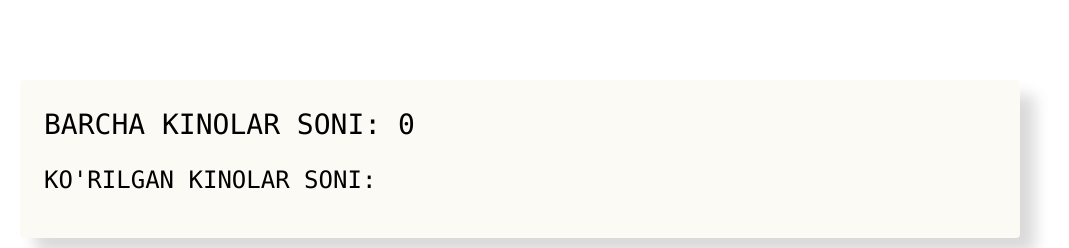
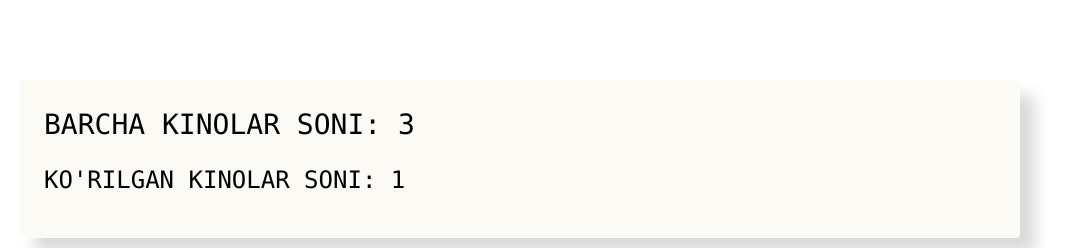
Before and after one commit to HojiakbarSultonov/VueJS, a Vue app: page / in a window 1280 px wide. Shown: the top 248 px of the page, without its empty margins (120-1189 px from the left). Built offline with nearby package versions, Linux system fonts and the light colour scheme.

Commit message:
exstension Vue

```diff
--- a/src/components/App/App.vue
+++ b/src/components/App/App.vue
@@ -1,12 +1,13 @@
 <template>
 <div class="app font-monospace">
    <div class="content">
-       <AppInfo/>
+       <AppInfo :AllMoviesCount="movies.length" :favouriteMoviesCount = 'movies.filter(c=>c.favourite).length
+'/>
        <div class="search-panel">
         <SearchPanel/>
            <AppFilter/>
        </div>
-       <MovieList/>
+       <MovieList :movies="movies"/>
        <MovieAddForm/>
    </div>
 </div>
@@ -28,6 +29,28 @@
         AppFilter,
         SearchPanel,
         AppInfo
+    },
+    data(){
+        return{
+            movies:[
+                {
+                    name:'Jurassic Park',
+                    viewers:811,
+                    favourite:false,
+                    like:true
+                },    {
+                    name:'Jurassic Park 2',
+                    viewers:900,
+                    favourite:false,
+                    like:false
+                },    {
+                    name:'Jurassic Park 3',
+                    viewers:1011,
+                    favourite:true,
+                    like:false
+                },
+            ]
+        }
     }
 }
 
--- a/src/components/appInfo/AppInfo.vue
+++ b/src/components/appInfo/AppInfo.vue
@@ -1,13 +1,24 @@
 <template>
 <div class="appInfo">
-    <p class="fs-3 text-uppercase">Barcha kinolar soni: 0</p>
-    <p class="fs-4 text-uppercase">Ko'rilgan kinolar soni: </p>
+    <p class="fs-3 text-uppercase">Barcha kinolar soni: {{AllMoviesCount}}</p>
+    <p class="fs-4 text-uppercase">Ko'rilgan kinolar soni: {{favouriteMoviesCount}}</p>
 </div>
 </template>
 
 <script>
 export default {
-    name: "AppInfo"
+    props:{
+        AllMoviesCount:
+            {
+                type:Number,
+                required:true
+            },
+        favouriteMoviesCount:
+            {
+                type:Number,
+                required:true
+            },
+    }
 }
 </script>
 
--- a/src/components/movieList/MovieList.vue
+++ b/src/components/movieList/MovieList.vue
@@ -10,28 +10,12 @@
 export default {
     name: "MovieList",
       components: {MovieListItem},
-    data(){
-        return{
-            movies:[
-                {
-                   name:'Jurassic Park',
-                   viewers:811,
-                    favourite:false,
-                    like:true
-                },    {
-                   name:'Jurassic Park 2',
-                   viewers:900,
-                    favourite:false,
-                    like:false
-                },    {
-                   name:'Jurassic Park 3',
-                   viewers:1011,
-                    favourite:true,
-                    like:false
-                },
-            ]
+props:{
+        movies:{
+            type:Array,
+            required:true
         }
-    }
+}
 }
 </script>
 
--- a/src/components/movieListItem/MovieListItem.vue
+++ b/src/components/movieListItem/MovieListItem.vue
@@ -1,7 +1,8 @@
 <template>
-    <li class="list-group-item d-flex justify-content-between" :class="[{like:movie.like}, {favourite:movie.favourite}]" >
-    <span class="list-group-item-label">{{movie.name}}</span>
-    <input type="number" class="list-group-item-input" :value="movie.viewers">
+    <li class="list-group-item d-flex justify-content-between"
+        :class="[{ like: movie.like }, { favourite: movie.favourite }]">
+        <span class="list-group-item-label">{{ movie.name }}</span>
+        <input type="number" class="list-group-item-input" :value="movie.viewers">
         <div class="d-flex justify-content-center align-items-center">
             <button type="button" class="btn btn-cookie btn-sm">
                 <i class="fas fa-cookie"></i>
@@ -12,44 +13,46 @@
             <i class="fas fa-star"></i>
         </div>
     </li>
-
-
 </template>
 
 <script>
 export default {
-   props:{
-       movie:{
-           type:Object,
-           required:true
-       }
-   }
+    props: {
+        movie: {
+            type: Object,
+            required: true
+        }
+    }
 }
 </script>
 
 <style scoped>
-.list-group-item{
+.list-group-item {
     padding: 15px 20px;
     border: none;
     border-bottom: 1px solid #3d5a80;
 }
-.list-group-item:last-child{
+
+.list-group-item:last-child {
     border-bottom: none;
 }
-.list-group-item span{
+
+.list-group-item span {
     line-height: 35px;
     font-size: 20px;
     cursor: pointer;
     width: 550px;
 }
-.list-group-item input{
+
+.list-group-item input {
     line-height: 35px;
     font-size: 20px;
     text-align: center;
     border: 0;
     outline: none;
 }
-.list-group-item button{
+
+.list-group-item button {
     width: 35px;
     height: 35px;
     margin: 3px;
@@ -57,13 +60,16 @@
     border: none;
     cursor: pointer;
 }
+
 .list-group-item .btn-cookie {
     color: #e09f3e;
 }
+
 .list-group-item .btn-trash {
     color: #e5383b;
 }
-.list-group-item .fa-star{
+
+.list-group-item .fa-star {
     width: 35px;
     height: 35px;
     text-align: center;
@@ -73,15 +79,17 @@
     transform: translate(30px);
     opacity: 0;
 }
-.list-group-item.like .fa-star{
+
+.list-group-item.like .fa-star {
     opacity: 1;
     transform: translateX(0);
 }
-.list-group-item.favourite .list-group-item-label{
-    color:#e09f3e;
-}
-.list-group-item.favourite .list-group-item-input{
-    color:#e09f3e;
+
+.list-group-item.favourite .list-group-item-label {
+    color: #e09f3e;
 }
 
+.list-group-item.favourite .list-group-item-input {
+    color: #e09f3e;
+}
 </style>
```
